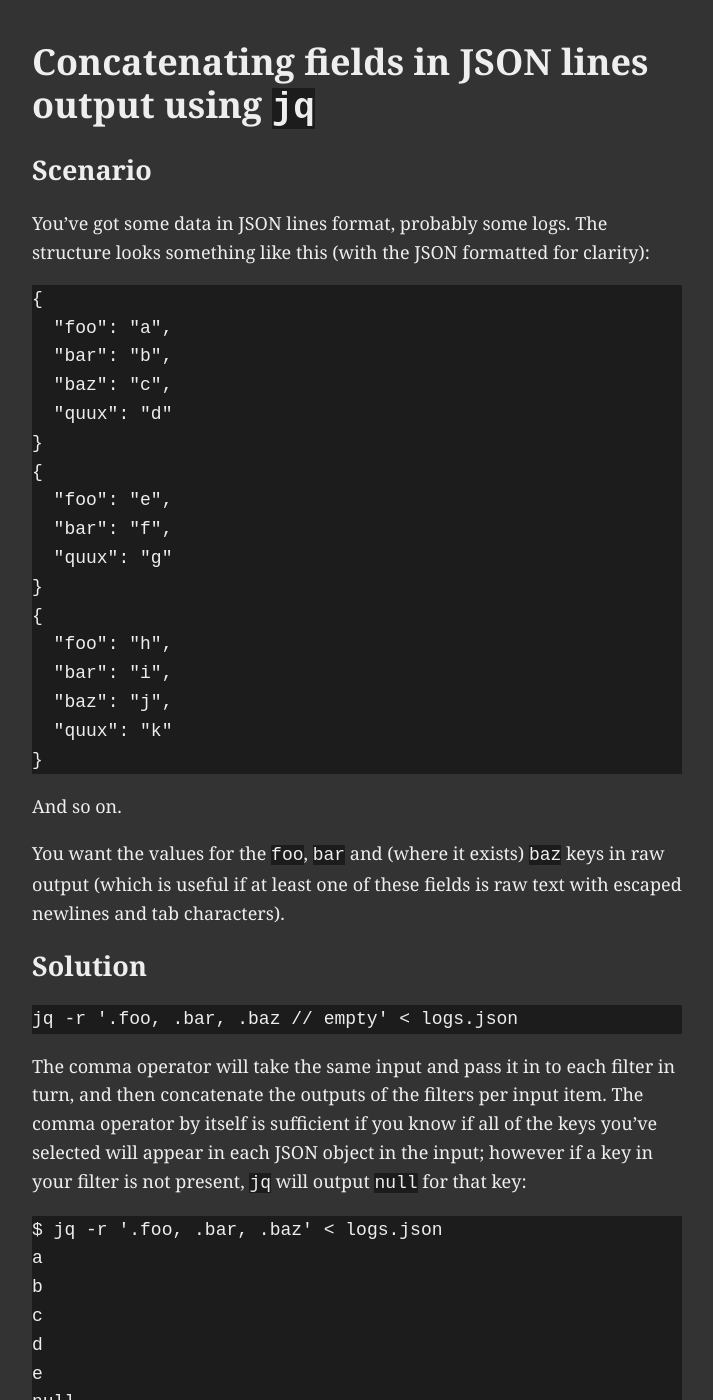
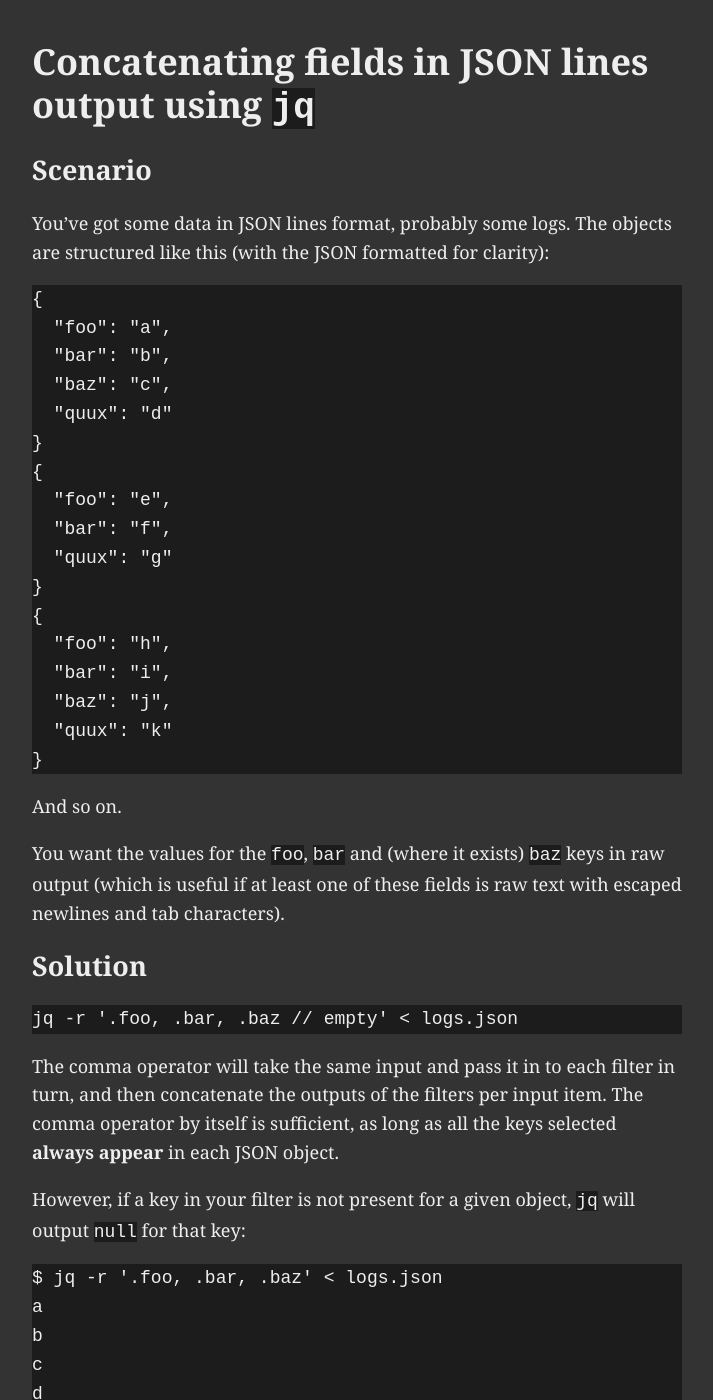
Before and after one commit to denizgenc/denizgenc.github.io, a Jekyll site: the page built from microblog/2026-10-09.md, in a window 1280 px wide and 1400 px high. Shown: the whole window, without its empty margins (283-996 px from the left). Built offline with Jekyll 4.4.1, drawn with Linux system fonts in a browser that asks for light colours; our own code applies the rules of GitHub Pages for plain Markdown files; some of the changed text lies outside the part shown.

Commit message:
finish up blog post and link it

````diff
--- a/microblog/2026-10-09.md
+++ b/microblog/2026-10-09.md
@@ -1,8 +1,8 @@
 # Concatenating fields in JSON lines output using `jq`
 
 ## Scenario
-You've got some data in JSON lines format, probably some logs. The structure looks something like
-this (with the JSON formatted for clarity):
+You've got some data in JSON lines format, probably some logs. The objects are structured like this
+(with the JSON formatted for clarity):
 ```json
 {
   "foo": "a",
@@ -34,9 +34,11 @@ jq -r '.foo, .bar, .baz // empty' < logs.json
 ```
 
 The comma operator will take the same input and pass it in to each filter in turn, and then
-concatenate the outputs of the filters per input item. The comma operator by itself is sufficient if
-you know if all of the keys you've selected will appear in each JSON object in the input; however if
-a key in your filter is not present, `jq` will output `null` for that key:
+concatenate the outputs of the filters per input item. The comma operator by itself is sufficient,
+as long as all the keys selected **always appear** in each JSON object.
+
+However, if a key in your filter is not present for a given object, `jq` will output `null` for that
+key:
 
 ```sh
 $ jq -r '.foo, .bar, .baz' < logs.json
@@ -46,7 +48,9 @@ c
 d
 e
 null
-...
+h
+i
+j
 ```
 
 This is what the "alternative operator", `//`, is for; for all the values on its left-hand side, it
@@ -64,3 +68,16 @@ Keys not in input
 Keys not in input
 ...
 ```
+
+---
+Personally when I used this today at work, I wanted the first two keys to actually appear on their
+the same line, separated with a tab character. I did this with string interpolation, so the command
+ended up looking like this:
+```sh
+$ jq -r '"\(.foo)\t\(.bar)", .baz // empty' < logs.json
+a b
+c
+d e
+h i
+j
+```
````
Also changed, not shown: microblog/index.md (+1 -0 lines).
